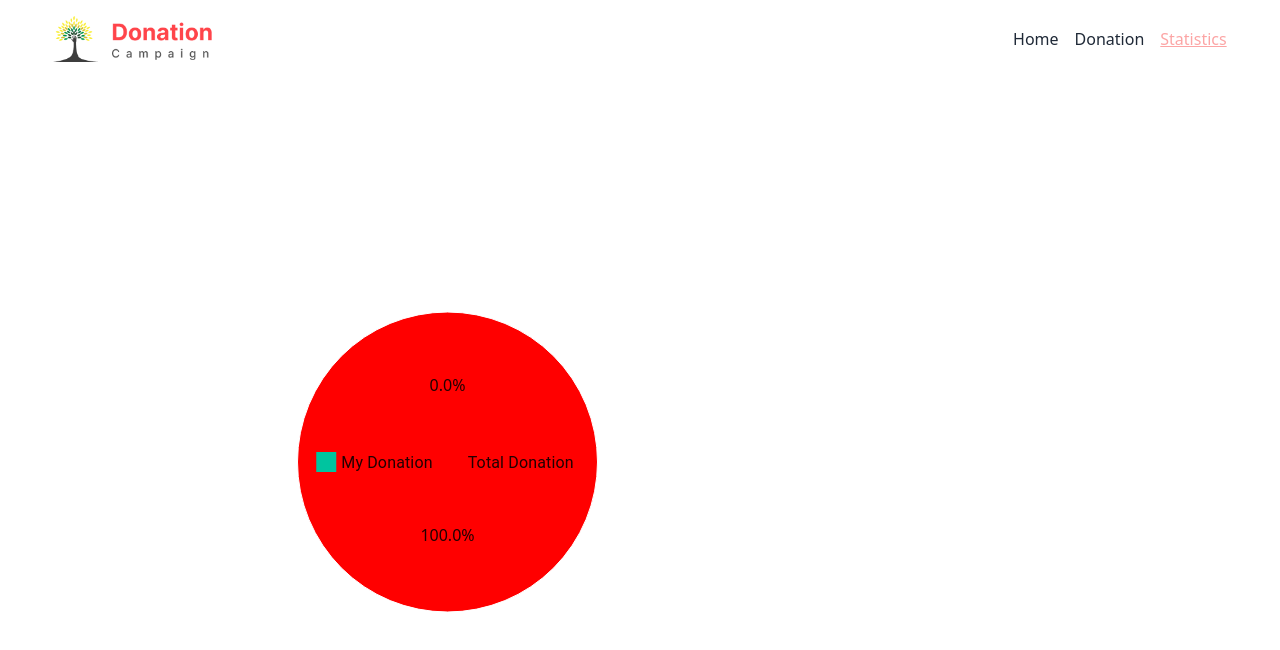
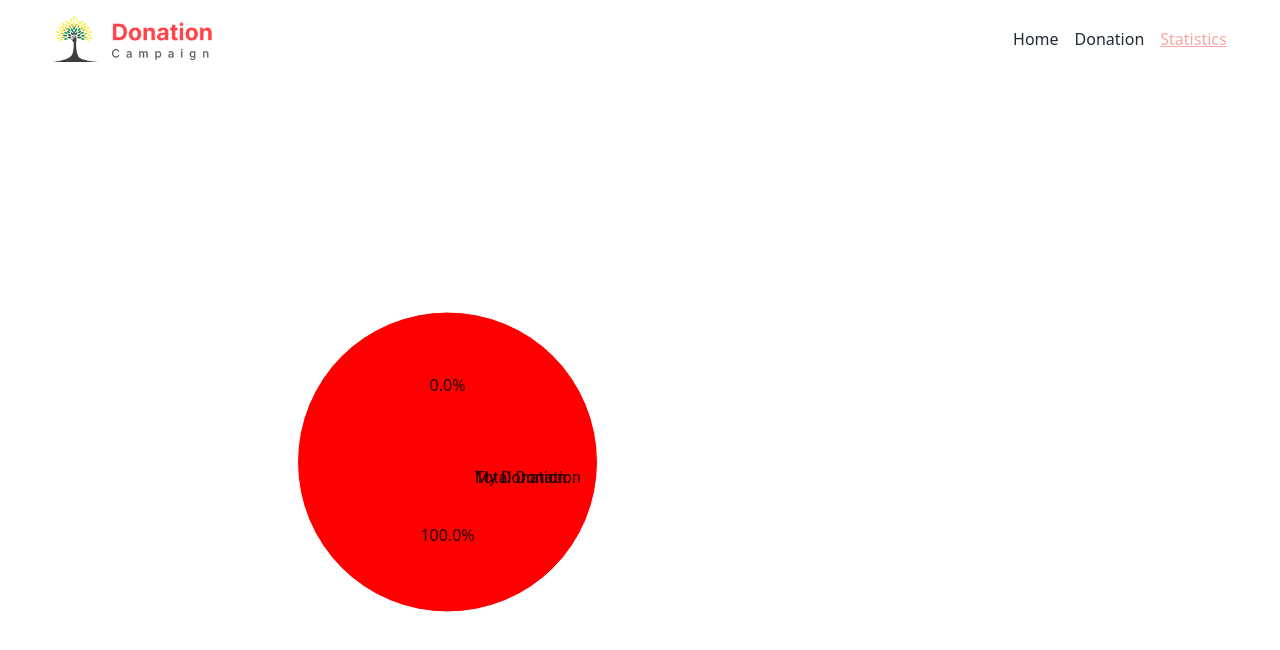
Before and after one commit to Roknuzzaman5546/Donation-projects, a React (Vite) app: page /statistics in a window 1280 px wide. Shown: the top 650 px of the page. Built offline with nearby package versions, Linux system fonts and the light colour scheme.

Commit message:
surge diploy again added

```diff
--- a/src/Components/Donat/Donat.jsx
+++ b/src/Components/Donat/Donat.jsx
@@ -16,7 +16,6 @@ const Donat = () => {
 
     return (
         <div className=" w-11/12 mx-auto mt-5">
-
             <div className=" relative">
                 <img className="w-full" src={donat.img} alt="" />
                 <div style={{backgroundColor: 'rgba(11, 11, 11, 0.50)' }} className=" w-full py-2 pl-4 absolute bottom-0 left-0">
--- a/src/Components/Statistics/Statistics.jsx
+++ b/src/Components/Statistics/Statistics.jsx
@@ -33,7 +33,7 @@ const Statistics = () => {
                 },
             ]}
             legend={{
-                direction: "row",
+                direction: "col",
                 position: {
                   vertical: "middle",
                   horizontal: "middle"
```
